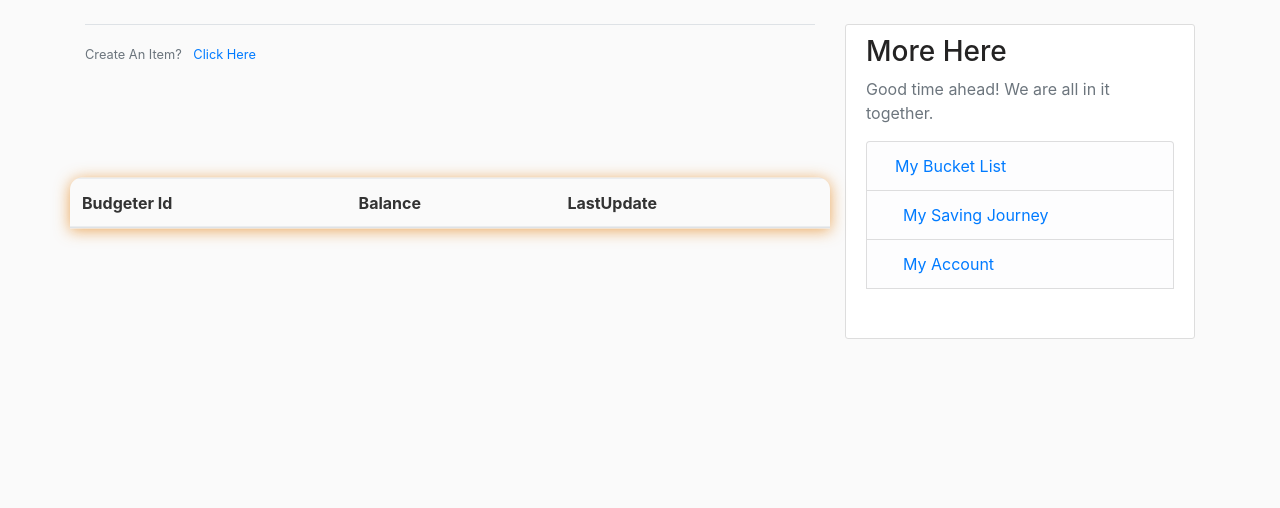
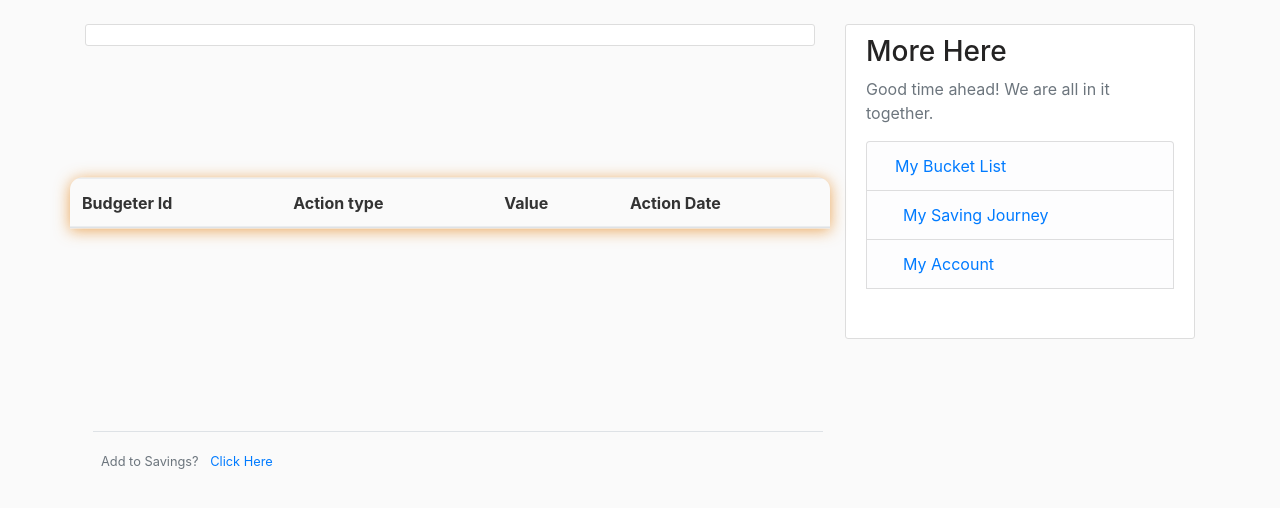
Before and after one commit to AbbyXSu/Bucket_List_Budgeter, a Flask app: template src/templates/budgetSummary.html in a window 1280 px wide. Shown: the part 56-564 px from the top of the page. Run offline with Flask 2, Linux system fonts and the light colour scheme; the template is opened without the code that fills it, so the values that code supplies are empty; parts of the project's set-up code (start-up, migrations or seed data) failed here and were passed over; some libraries are stand-ins or nearby versions.

Commit message:
the feature 16 - 22 are almost code complete

```diff
--- a/BLB_DB/BLB_DB/BLB_DB/dbo/Tables/ActionLogType.sql
+++ /dev/null
@@ -1,5 +0,0 @@
-CREATE TABLE [dbo].[ActionLogType]
-(
-	[Action_ID] INT NOT NULL PRIMARY KEY,
-    [Action_Type_name] VARCHAR(50) NOT NULL
-)
--- a/BLB_DB/BLB_DB/BLB_DB/dbo/Tables/BudgetSummary.sql
+++ b/BLB_DB/BLB_DB/BLB_DB/dbo/Tables/BudgetSummary.sql
@@ -2,7 +2,18 @@ CREATE TABLE [dbo].[BudgetSummary]
 (
     [Username] varchar(50) NOT NULL,
 	[Budgeter_Id] INT IDENTITY(1,1) PRIMARY KEY,
-    [Balance] DECIMAL(10, 2) NOT NULL DEFAULT 0.00,
+    [Balance] DECIMAL(10, 2) NOT NULL DEFAULT 0.00 CHECK ([Balance] >= 0.00),
     [Last_Update] DATE NOT NULL DEFAULT GETDATE(),
     CONSTRAINT [FK_BudgetSummary_Users] FOREIGN KEY ([Username]) REFERENCES [Users]([Username])
 )
+GO
+
+CREATE TRIGGER [dbo].[Trigger_BudgetSummary_Last_Update]
+    ON [dbo].[BudgetSummary]
+    AFTER UPDATE AS
+    BEGIN
+        UPDATE BudgetSummary
+        SET Last_Update = GETDATE()
+        WHERE Budgeter_Id IN (SELECT Budgeter_Id FROM Inserted)
+        SET NoCount ON
+    END
--- a/BLB_DB/BLB_DB/BLB_DB/dbo/Tables/Ledger.sql
+++ b/BLB_DB/BLB_DB/BLB_DB/dbo/Tables/Ledger.sql
@@ -1,10 +1,9 @@
 CREATE TABLE [dbo].[Ledger]
 (
-	[event_id] INT NOT NULL PRIMARY KEY,
+	[event_id] INT NOT NULL PRIMARY KEY IDENTITY(1,1),
     [Budgeter_ID] INT NOT NULL,
     [Action_ID] INT NOT NULL,
     [Value_in_GBP] INT NOT NULL,
     [Action_date] DATE NOT NULL DEFAULT GETDATE(),
-    CONSTRAINT [FK_Ledger_ToTable] FOREIGN KEY (Budgeter_ID) REFERENCES [BudgetSummary]([Budgeter_ID]),
-    CONSTRAINT [FK_Ledger_ToTable_1] FOREIGN KEY ([Action_ID]) REFERENCES [ActionLogType]([Action_ID])
+    CONSTRAINT [FK_Ledger_ToTable] FOREIGN KEY (Budgeter_ID) REFERENCES [BudgetSummary]([Budgeter_ID])
 )
--- a/BLB_DB/BLB_DB/BLB_DB/dbo/Tables/TodoItem.sql
+++ b/BLB_DB/BLB_DB/BLB_DB/dbo/Tables/TodoItem.sql
@@ -3,7 +3,7 @@ CREATE TABLE [dbo].[TodoItem]
     [Id] INT PRIMARY KEY IDENTITY(1,1),
 	[Todo_items_Order] INT NOT NULL,
     [Todo_List_ID] INT NOT NULL,
-    [Description] VARCHAR(50) NOT NULL,
+    [Description] VARCHAR(100) NOT NULL,
     [Costs] INT NOT NULL,
     [created_on] DATE NULL DEFAULT GETDATE(),
     [updated_on] DATE NULL DEFAULT GETDATE(),
--- a/src/app.py
+++ b/src/app.py
@@ -8,7 +8,7 @@ from sqlalchemy.orm import query,sessionmaker
 from werkzeug.utils import html
 from .user import RegistrationForm, LoginForm, TodoItemForm,TodoListForm,LedgerForm
 import sqlalchemy.exc as dberr
-from .conn import TodoList, db, app, Base, Users, TodoItem,Ledger,BudgetSummary,ActionLogType
+from .conn import TodoList, db, app, Base, Users, TodoItem,Ledger,BudgetSummary
 
 
 @app.route("/")
@@ -184,43 +184,76 @@ def add_todoItem_to_list(listId, form = None):
 
 #------------------------------------------------------------------------------------------------------------------------------------------------------------#
 
-# @app.route('/budgetSummary', methods = ['GET','POST'])
-# def BudgetSummary():
-#     request_user = request.args.get('users') if request.args else None
-#     if not request_user:
-#         flash('You do not have an account yet!, Create one!')
-#         return redirect(url_for('home'))
-#     form = LedgerForm()
-#     summary,budgeter_ID = read_budgetSummary (request_user)
+@app.route('/budgetSummary', methods = ['GET','POST'])
+def budgetSummary():
+    request_user = request.args.get('users') if request.args else None
+    if not request_user:
+        flash('You do not have an account yet!, Create one!')
+        return redirect(url_for('home'))
+    form = LedgerForm(request.form)
+    logs,budgeter_ID = read_budgetLedger (request_user)
 
-#     if request.method == 'GET':
-#         return get_budgetSummary(summary, form, user = request_user, budgeter_ID = budgeter_ID)
+    if request.method == 'GET':
+        return get_budgetLedger(logs, form, user = request_user, budgeter_ID = budgeter_ID)
 
-#     if request.method =='POST':
-#         pass
+    if request.method =='POST':
+        budgeter_ID = create_budgetlog(request_user)
+        event_id = add_budgetActivity_to_Ledger (budgeter_ID,form)
+        return render_template ('budgetSummary.html', title ='My_Saving Journey', logs=logs, budgeter_ID =str( budgeter_ID), users = request_user)
 
 
-# def read_budgetSummary(user=None):
-#     summary = db.session.query(BudgetSummary).filter(BudgetSummary.Username == user).all()
-#     balanceflow= summary[0].Ledger_collection if summary and len(summary)>0 else []
-#     budgeter_ID = summary[0].Budgeter_id if summary !=[] else None
-#     return balanceflow, budgeter_ID
+def read_budgetLedger(user=None):
+    logs = db.session.query(BudgetSummary).filter(BudgetSummary.Username == user).all()
+    cashflow= list(logs[0].ledger_collection if logs and len(logs)>0 else [])
+    budgeter_ID = logs[0].Budgeter_Id if logs !=[] else None
+    return cashflow, budgeter_ID
 
-# def get_budgetSummary(summary,form,user = None, budgeter_ID = None):
-#     if not summary:
-#         flash('Start your Saving journey here!')
-#         if not budgeter_ID:
-#             return render_template ('budgetAction.html', title ='Create_saving_Action', users = user, form = form)
-#         else:
-#             return render_template ('budgetAction.html', title ='BudgetSummary', summary=summary, budgeter_ID = str( budgeter_ID),users = user, form = form)
-#     else:
-#         return render_template ('budgetSummary.html',title ='My_budget_summary', summary =summary,form = form,budgeter_ID=budgeter_ID, users =user)
+def get_budgetLedger(logs,form,user = None, budgeter_ID = None):
+    if not logs:
+        flash('Start your Saving journey here!')
+        if not budgeter_ID:
+            return render_template ('budgetAction.html', title ='Create_saving_Action', users = user, form = form)
+        else:
+            #this needs to redirect to an action, not an html file
+            return redirect(url_for('budgetAction', id =  budgeter_ID, users = user))
+    else:
+        return render_template ('budgetSummary.html',title ='My_Savings_journey', logs = logs ,form = form,budgeter_ID=budgeter_ID, users =user)
 
-# @app.route ('/budgetAction', methods =['GET','POST'])
-# def budgetAction():
-#     pass
+def create_budgetlog (user):
+    #newlog = Ledger(Username = user)
+    newlog = BudgetSummary(Username = user)
+    db.session.add(newlog)
+    db.session.commit()
+    return newlog.Budgeter_Id
+
+def add_budgetActivity_to_Ledger(budgeter_ID,form = None):
+    if form:
+        newActivity= Ledger(Value_in_GBP = form.Value_in_GBP.data, Budgeter_ID = budgeter_ID, Action_ID = form.Action_log.data)
+        db.session.add(newActivity)
+        db.session.commit()
+        return newActivity.event_id
+    return None
 
 
+
+@app.route ('/budgetSummary/<id>/item', methods =['GET','POST'])
+def budgetAction(id):
+    form = LedgerForm(request.form)
+    request_user = request.args.get('users') if request.args else None
+    if not request_user:
+        flash('You do not have an account yet!, Create one!')
+        return redirect(url_for('home'))
+    if  request.method == 'POST':
+        if form.validate_on_submit():
+            flash('One step closer to your target' 'success')
+            new_event_id = add_budgetActivity_to_Ledger(id,form)
+            logs = read_budgetLedger(request_user)
+            return redirect(url_for('budgetSummary', users=request_user))
+        else:
+            return render_template ('budgetAction.html', title = 'Add_to_your_Savings', form = form, budgeter_ID = id, users = request_user)
+
+    if request.method == 'GET':
+            return render_template ('budgetAction.html', title = 'Add_to_your_Savings', form = form, budgeter_ID = id, users = request_user)
 
 
 
--- a/src/conn.py
+++ b/src/conn.py
@@ -18,7 +18,6 @@ TodoItem = Base.classes.TodoItem
 Ledger = Base.classes.Ledger
 TodoList = Base.classes.TodoList
 BudgetSummary = Base.classes.BudgetSummary
-ActionLogType = Base.classes.ActionLogType
 
 
 if __name__ == '__main__':
--- a/src/templates/budgetAction.html
+++ b/src/templates/budgetAction.html
@@ -4,7 +4,7 @@
             {% if not budgeter_ID or budgeter_ID == '' %}
             <form method="POST" action="{{''}}">
             {% else %}
-            <form method="POST" action="{{url_for('create_bucket_item', id=budgeter_ID, users=users)}}">
+            <form method="POST" action="{{url_for('budgetAction', id=budgeter_ID, users=users)}}">
             {% endif %}
                 {{ form.hidden_tag() }}
                 <fieldset class="form-group">
--- a/src/templates/budgetSummary.html
+++ b/src/templates/budgetSummary.html
@@ -1,32 +1,32 @@
 {% extends "layout.html" %}
 {% block content %}
-<div class="container">
-<div class="table-responsive">
+<div class="content-section">
   <table class="table">
     <thead>
       <tr>
         <th>Budgeter Id</th>
-          <th>Balance</th>
-          <th>LastUpdate</th>
+        <th>Action type</th>
+        <th>Value</th>
+        <th>Action Date</th>
       </tr>
     </thead>
     <tbody>
-        {% for item in summary %}
+      {% for item in logs %}
       <tr>
-          <td>item.Budgeter_Id </td>
-          <td>item.Balance</td>
-          <td>item.Last_Update</td>
+        <td>{{item.Budgeter_ID}}</td>
+        <td>{{item.Action_ID}}</td>
+        <td>{{item.Value_in_GBP}}</td>
+        <td>{{item.Action_date}}</td>
       </tr>
       {% endfor %}
     </tbody>
   </table>
 </div>
-  </div>
+{% endblock content %}
+{% block row2 %}
 <div class="border-top pt-3">
   <small class="text-muted">
-        Create An Item? <a class="ml-2" href="{{ url_for('butgetAction', id=bucketList_id, users=users) }}">Click Here</a>
+    Add to Savings? <a class="ml-2" href="{{ url_for('budgetAction', id=budgeter_ID, users=users) }}">Click Here</a>
   </small>
 </div>
-  </body>
-  </html>
-  {% endblock content %}
+{% endblock row2 %}
--- a/src/templates/layout.html
+++ b/src/templates/layout.html
@@ -47,7 +47,7 @@
             <p class='text-muted'>Good time ahead! We are all in it together.
               <ul class="list-group">
                 <li class="list-group-item list-group-item-light"><a class="ml-2" href="{{ url_for('bucketList', users= request.args.get('users')) }}">My Bucket List</li>
-                <li class="list-group-item list-group-item-light"><a class="ml-2" href="{{ url_for('bucketList',users= request.args.get('users')) }}">My Saving Journey</li>
+                <li class="list-group-item list-group-item-light"><a class="ml-2" href="{{ url_for('budgetSummary',users= request.args.get('users')) }}">My Saving Journey</li>
                 <li class="list-group-item list-group-item-light"><a class="ml-2" href="{{ url_for('home', users= request.args.get('users')) }}">My Account</li>
               </ul>
             </p>
```
Also changed, not shown: 1 other file. Lines whose indentation alone changed are shown as unchanged.
